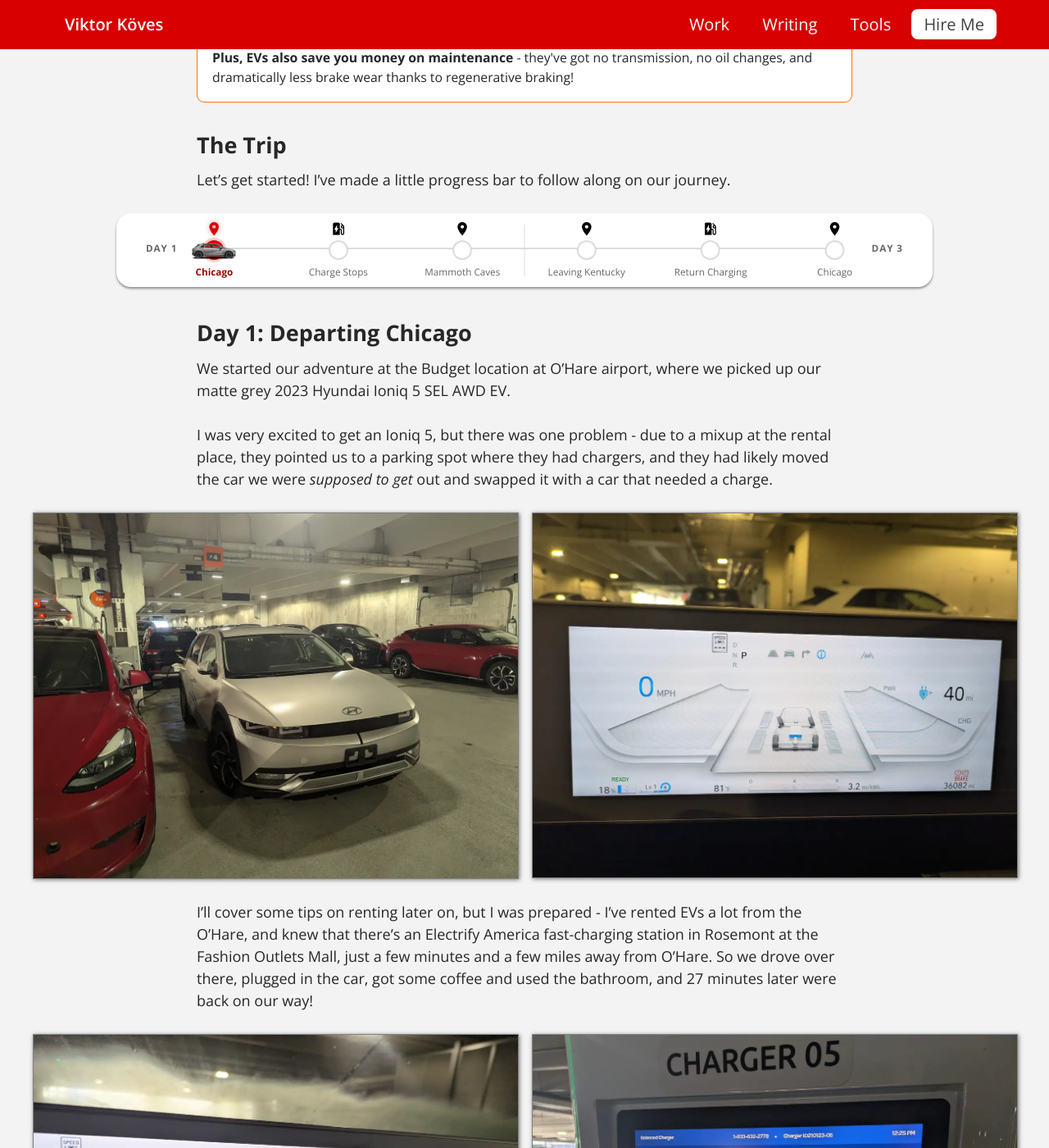
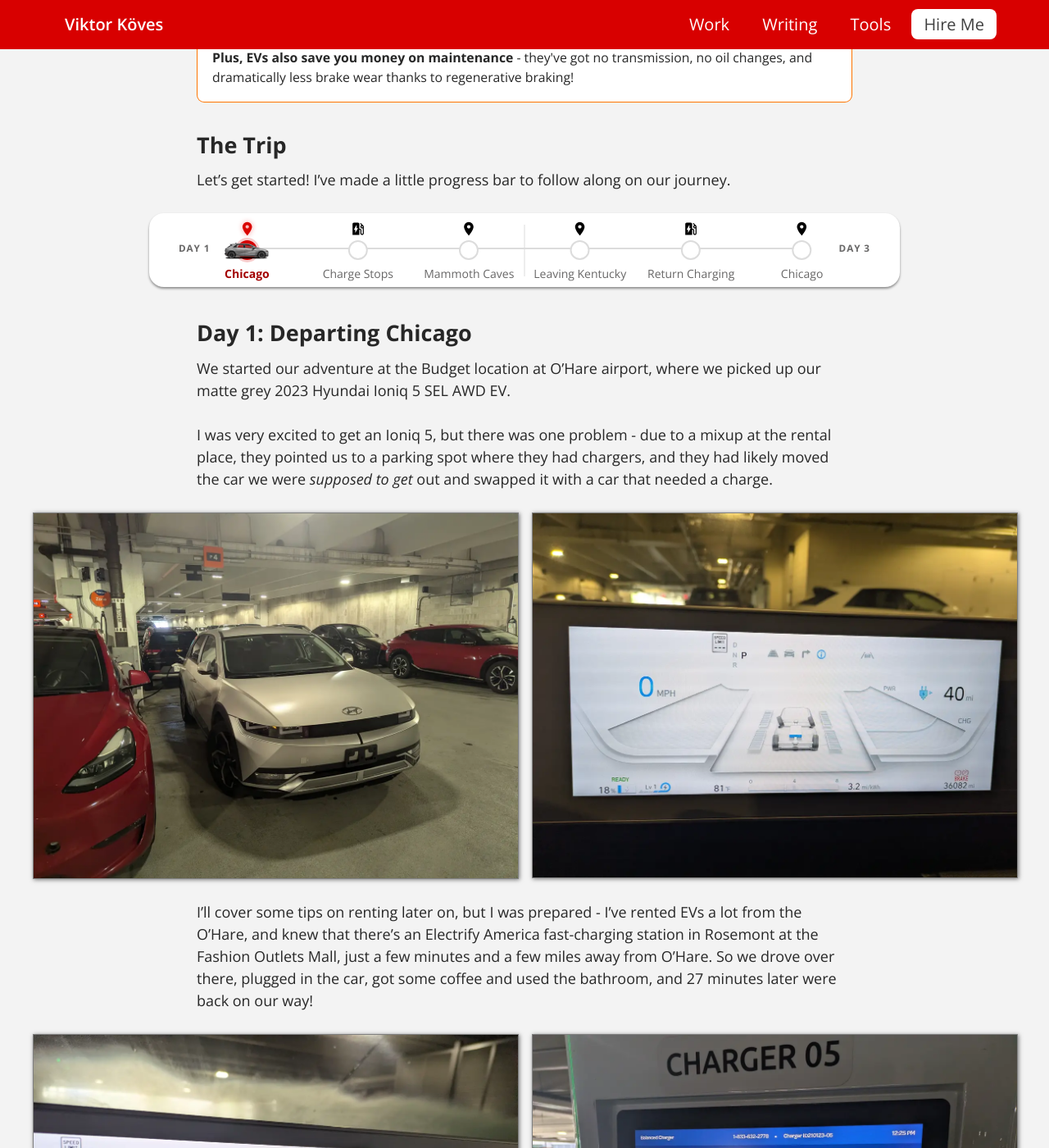
Before and after one commit to vkoves/vkoves.github.io, a Jekyll site: the page built from _posts/2026-08-23-ev-road-tripping-is-actually-easy-now.md, in a window 1280 px wide and 1400 px high, scrolled down 1902 px. Shown: the whole window at 82% size. Built offline with Jekyll 4.4.1, drawn with Linux system fonts in a browser that asks for light colours.

Commit message:
Improve EV roadtrip responsiveness

```diff
--- a/css/articles/ev-road-trip.scss
+++ b/css/articles/ev-road-trip.scss
@@ -41,10 +41,17 @@
 $image-grid-two-col-max-width: 1200px;
 // Three-column grids get more room since each image is only a third as wide
 $image-grid-three-col-max-width: 90vw;
+// Hard ceiling for any full-bleed element. Under 100vw, which includes the
+// scrollbar and would itself cause horizontal scroll.
+$image-grid-max-viewport-width: 96vw;
 // Height cap for height-matched grids. Roughly the height a 4:3 charger photo
 // reaches in a three-column grid, so a tall portrait receipt shrinks to sit
 // level with the photos beside it instead of towering over them.
 $image-grid-match-height: 320px;
+// Height-matched rows are sized by height, so their width follows from the
+// images' aspect ratios - a fixed height alone overflows narrow screens. The
+// widest row needs ~4.5x its height in width, so 20vw keeps it on screen.
+$image-grid-match-height-vw: 20vw;
 
 // Charger receipts and dashboard shots are mostly a few lines of large text, so
 // they stay readable well below full article width on desktop
@@ -60,6 +67,18 @@
 // it's in the document flow, flattened on top once it's stuck to the header
 // (see the .-stuck class toggled by ev-road-trip.js)
 $trip-progress-radius: 1rem;
+// How far the progress bar spills past the article column. Kept under the
+// 1200px image grids so the bar isn't the widest thing on the page.
+$trip-progress-width: 110%;
+$trip-progress-mobile-width: 90vw;
+// Small phones (iPhone SE / Mini and under), where the labels stop fitting
+$trip-progress-small-mobile-max-width: 380px;
+$trip-progress-small-label-font-size: 10px;
+// Six stop captions share the mobile track, so each gets ~16vw before they
+// collide. Raising this past the spacing will overlap them.
+$trip-stop-label-mobile-width: min(16vw, 72px);
+$trip-stop-small-label-font-size: 10px;
+$trip-stop-label-desktop-font-size: 14px;
 
 .notice {
   p {
@@ -249,12 +268,12 @@
 
     &.-two-col {
       grid-template-columns: repeat(2, 1fr);
-      max-width: $image-grid-two-col-max-width;
+      max-width: min(#{$image-grid-two-col-max-width}, #{$image-grid-max-viewport-width});
     }
 
     &.-three-col {
       grid-template-columns: repeat(3, 1fr);
-      max-width: $image-grid-three-col-max-width;
+      max-width: min(#{$image-grid-three-col-max-width}, #{$image-grid-max-viewport-width});
     }
 
     // Portrait screenshots (like charger receipts) render far taller than the
@@ -268,11 +287,11 @@
       display: flex;
       justify-content: center;
 
-      // Direct children are the flex items - either a bare image or an
-      // .image-link wrapping one - so both need to hold their natural width
-      // rather than being squeezed by the row.
+      // Shrink-wrap each image rather than claiming an equal share of the
+      // row, but stay shrinkable so a wide row gives way instead of overflowing.
       > * {
-        flex-shrink: 0;
+        flex: 0 1 auto;
+        min-width: 0;
       }
 
       // Here the image's height drives its width, so a wrapping link has to
@@ -282,12 +301,12 @@
         width: auto;
 
         img {
-          max-width: none;
+          max-width: 100%;
         }
       }
 
       img {
-        height: $image-grid-match-height;
+        height: min(#{$image-grid-match-height}, #{$image-grid-match-height-vw});
         width: auto;
         display: block;
       }
@@ -404,10 +423,10 @@
   border-radius: $trip-progress-radius;
 
   // Same full-bleed trick as .cost-table: widen past the narrow article column
-  // and re-center with translateX. Clamped to 95vw so it never touches the
-  // viewport edges (can otherwise happen in tablet-width viewports).
+  // and re-center with translateX. Shares the image grids' viewport cap so the
+  // full-bleed elements line up.
   @media (min-width: $desktop-min-width) {
-    width: min(120%, 95vw);
+    width: min($trip-progress-width, #{$image-grid-max-viewport-width});
     margin-left: 50%;
     transform: translateX(-50%);
   }
@@ -530,6 +549,11 @@
     white-space: nowrap;
     margin-top: 0.3rem;
     transition: color 0.3s;
+
+    // Desktop only - the mobile sizes below are tuned to the crowded track.
+    @media (min-width: $desktop-min-width) {
+      font-size: $trip-stop-label-desktop-font-size;
+    }
   }
 
   &.-visited {
@@ -579,7 +603,7 @@
 
   @media (max-width: $mobile-max-width) {
     .trip-stop__label {
-      width: 50px;
+      width: $trip-stop-label-mobile-width;
       white-space: break-spaces;
       height: auto;
       text-align: center;
@@ -618,7 +642,9 @@
   }
 
   .trip-progress {
-    margin: 0 -0.7rem;
+    width: $trip-progress-mobile-width;
+    margin-left: 50%;
+    transform: translateX(-50%);
   }
 
   .trip-track {
@@ -649,6 +675,19 @@
   }
 }
 
+// Six stop captions across the track run out of room first; the day labels
+// drop with them to stay consistent.
+@media (max-width: $trip-progress-small-mobile-max-width) {
+  .trip-days__label {
+    font-size: $trip-progress-small-label-font-size;
+    letter-spacing: 0.04em;
+  }
+
+  .trip-stop__label {
+    font-size: $trip-stop-small-label-font-size;
+  }
+}
+
 iframe {
   display: block;
   margin: auto;
```
